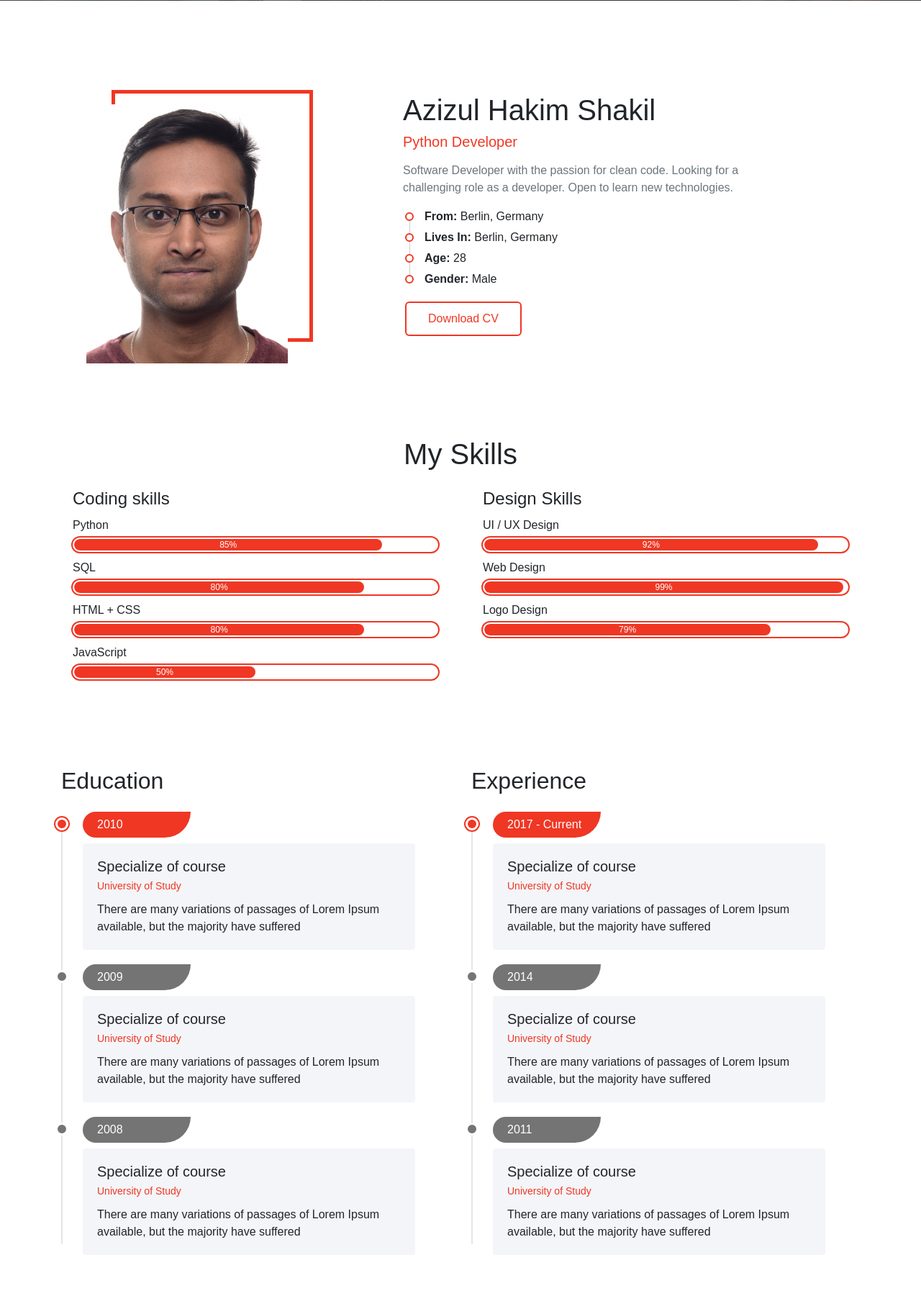
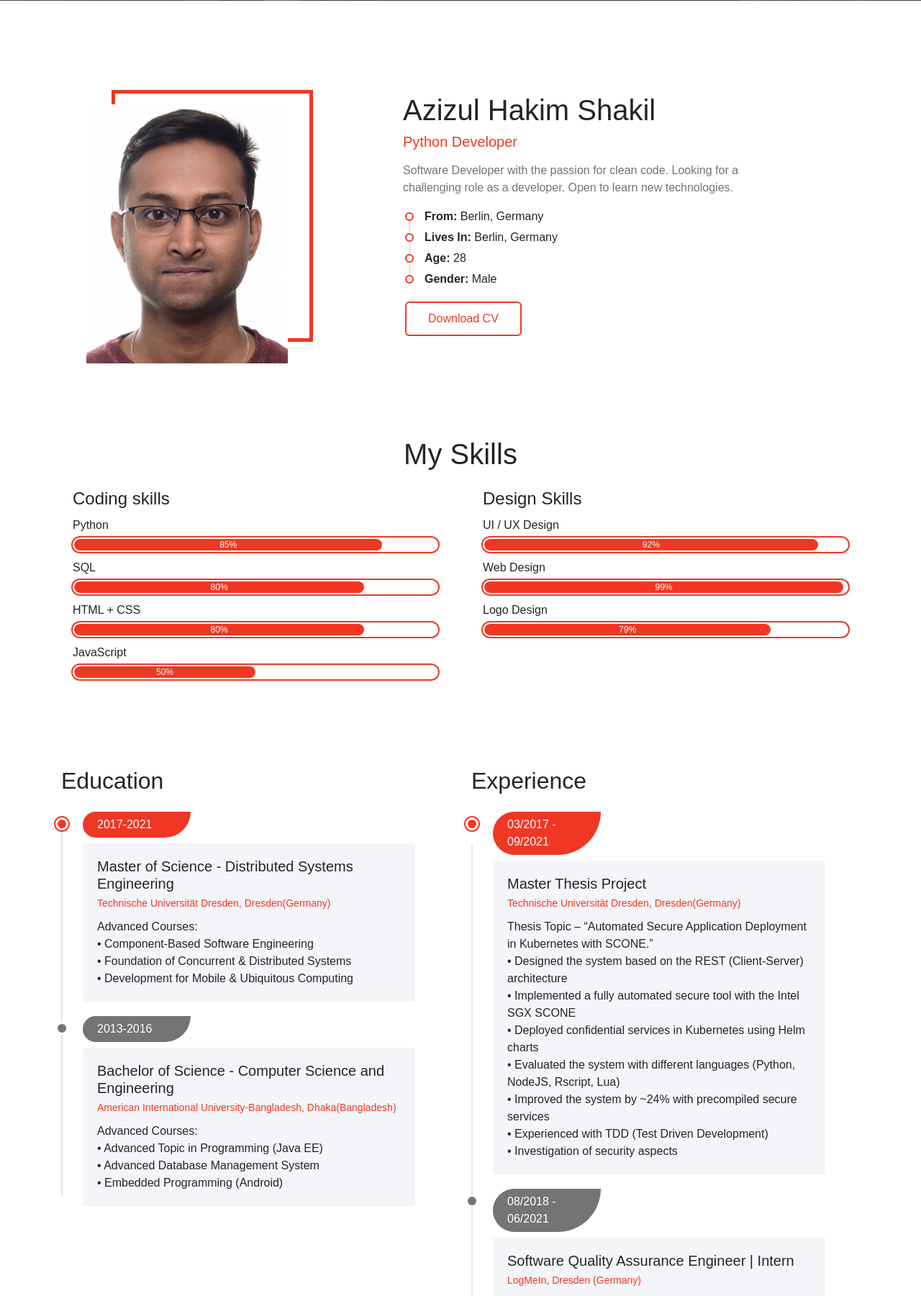
Before and after one commit to shakil18/My-Django-Portfolio, a Django app: page / in a window 1280 px wide. Shown: the part 699-2500 px from the top of the page at 72% size. Run offline with Django 3.2, Linux system fonts and the light colour scheme; some libraries are stand-ins or nearby versions; some web fonts are replaced.

Commit message:
Update Index page

```diff
--- a/Portfolio/website/templates/index.html
+++ b/Portfolio/website/templates/index.html
@@ -75,7 +75,7 @@
     </div> <!-- End Navbar -->
     <!-- Caption header -->
     <div class="caption-header text-center wow zoomInDown">
-      <h5 class="fw-normal">Welcome</h5>
+      <h5 class="fw-normal">Welcome <b class="fg-theme">{{client_ip}}</b> 😉</h5>
       <h1 class="fw-light mb-4">I'm <b class="fg-theme">Azizul Hakim</b> Shakil </h1>
       <div class="badge">Python Developer</div>
     </div> <!-- End Caption header -->
@@ -167,56 +167,103 @@
           <h2 class="fw-normal">Education</h2>
           <ul class="timeline mt-4 pr-md-5">
             <li>
-              <div class="title">2010</div>
+              <div class="title">2017-2021</div>
               <div class="details">
-                <h5>Specialize of course</h5>
-                <small class="fg-theme">University of Study</small>
-                <p>There are many variations of passages of Lorem Ipsum available, but the majority have suffered</p>
+                <h5>Master of Science - Distributed Systems Engineering</h5>
+                <small class="fg-theme">Technische Universität Dresden, Dresden(Germany)</small>
+                <p>
+                  Advanced Courses: <br />
+                    • Component-Based Software Engineering <br />
+                    • Foundation of Concurrent & Distributed Systems <br />
+                    • Development for Mobile & Ubiquitous Computing <br />
+                </p>
               </div>
             </li>
             <li>
-              <div class="title">2009</div>
+              <div class="title">2013-2016</div>
               <div class="details">
-                <h5>Specialize of course</h5>
-                <small class="fg-theme">University of Study</small>
-                <p>There are many variations of passages of Lorem Ipsum available, but the majority have suffered</p>
-              </div>
+                <h5>Bachelor of Science - Computer Science and Engineering</h5>
+                <small class="fg-theme">American International University-Bangladesh, Dhaka(Bangladesh)</small>
+                <p>
+                  Advanced Courses: <br />
+                    • Advanced Topic in Programming (Java EE) <br />
+                    • Advanced Database Management System <br />
+                    • Embedded Programming (Android) <br />
+              </p>
+            </div>
             </li>
-            <li>
+            <!-- <li>
               <div class="title">2008</div>
               <div class="details">
                 <h5>Specialize of course</h5>
                 <small class="fg-theme">University of Study</small>
                 <p>There are many variations of passages of Lorem Ipsum available, but the majority have suffered</p>
               </div>
-            </li>
+            </li> -->
           </ul>
         </div>
         <div class="col-md-6 wow fadeInRight" data-wow-delay="200ms">
           <h2 class="fw-normal">Experience</h2>
           <ul class="timeline mt-4 pr-md-5">
             <li>
-              <div class="title">2017 - Current</div>
+              <div class="title">03/2017 - 09/2021</div>
               <div class="details">
-                <h5>Specialize of course</h5>
-                <small class="fg-theme">University of Study</small>
-                <p>There are many variations of passages of Lorem Ipsum available, but the majority have suffered</p>
+                <h5>Master Thesis Project</h5>
+                <small class="fg-theme">Technische Universität Dresden, Dresden(Germany)</small>
+                <p>
+                  Thesis Topic – “Automated Secure Application Deployment in Kubernetes with SCONE.” <br />
+
+                  • Designed the system based on the REST (Client-Server) architecture <br />
+                  • Implemented a fully automated secure tool with the Intel SGX SCONE <br />
+                  • Deployed confidential services in Kubernetes using Helm charts <br />
+                  • Evaluated the system with different languages (Python, NodeJS, Rscript, Lua) <br />
+                  • Improved the system by ~24% with precompiled secure services <br />
+                  • Experienced with TDD (Test Driven Development) <br />
+                  • Investigation of security aspects <br />
+                </p>
               </div>
             </li>
             <li>
-              <div class="title">2014</div>
+              <div class="title">08/2018 - 06/2021</div>
               <div class="details">
-                <h5>Specialize of course</h5>
-                <small class="fg-theme">University of Study</small>
-                <p>There are many variations of passages of Lorem Ipsum available, but the majority have suffered</p>
+                <h5>Software Quality Assurance Engineer | Intern</h5>
+                <small class="fg-theme">LogMeIn, Dresden (Germany)</small>
+                <p>
+                  • Deploying HW/SW integrated test automation system for competitive analysis of audio & video conference engine (GoToMeeting) <br />
+                  • Creating test plans and organizing group tests to ensure product quality <br />
+                  • Building test systems to recreate customer’s audio & video issues <br />
+                  • Analyzing Audio Issue Reports (AIR) from telemetry data <br />
+                  • Generating reports by analyzing customer’s logs using Splunk <br />
+                  • Identify, document and track quality issues and defects <br />
+                  • Worked together in Agile Scrum-based Quality Assurance team <br />
+                </p>
               </div>
             </li>
             <li>
-              <div class="title">2011</div>
+              <div class="title">10/2019 - 03/2020</div>
               <div class="details">
-                <h5>Specialize of course</h5>
-                <small class="fg-theme">University of Study</small>
-                <p>There are many variations of passages of Lorem Ipsum available, but the majority have suffered</p>
+                <h5>Junior Software Engineer (Python) | Intern</h5>
+                <small class="fg-theme">LogMeIn, Dresden (Germany)</small>
+                <p>
+                  • Analyzed and profiled the system (Black CAT) performance <br />
+                  • Developed data structures and modules based on the REST (Client-Server) architecture <br />
+                  • Implemented parallel programming to achieve faster processing <br />
+                  • Improved speed-up of the system ~22% <br />
+                  • Experienced with pair-programming, worked together in Agile Scrum-based team <br />
+                  • Highly maintained the TDD (Test Driven Development) approach <br />
+                </p>
+              </div>
+            </li>
+            <li>
+              <div class="title">10/2019 - 03/2020</div>
+              <div class="details">
+                <h5>Junior Software Engineer (Java) | Intern</h5>
+                <small class="fg-theme">ICT Alliance, Dhaka (Bangladesh)</small>
+                <p>
+                  • Implemented necessary modules to locate the nearest ATM branches
+                  • Optimized the searching algorithm based on the GPS location
+                  • Working closely with other developers, and UX designers
+                </p>
               </div>
             </li>
           </ul>
@@ -224,7 +271,7 @@
       </div>
     </div>
   </div>
-
+<!--
   <div class="vg-page page-service">
     <div class="container">
       <div class="text-center wow fadeInUp">
@@ -278,8 +325,30 @@
         </div>
       </div>
     </div>
-  </div>
-
+  </div> -->
+  <!-- <div class="vg-page page-funfact" style="background-image: url({% static 'img/bg_banner.jpg' %}' %});">
+    <div class="container">
+      <div class="row section-counter">
+        <div class="col-md-6 col-lg-3 py-4 wow fadeIn">
+          <h1 class="number" data-number="768">768</h1>
+          <span>Clients</span>
+        </div>
+        <div class="col-md-6 col-lg-3 py-4 wow fadeIn">
+          <h1 class="number" data-number="230">230</h1>
+          <span>Project Compleate</span>
+        </div>
+        <div class="col-md-6 col-lg-3 py-4 wow fadeIn">
+          <h1 class="number" data-number="97">97</h1>
+          <span>Project Ongoing</span>
+        </div>
+        <div class="col-md-6 col-lg-3 py-4 wow fadeIn">
+          <h1 class="number" data-number="699">699</h1>
+          <span>Client Satisfaction</span>
+        </div>
+      </div>
+    </div>
+  </div> -->
+<!--
   <div class="vg-page page-funfact" style="background-image: url({% static 'img/bg_banner.jpg' %}' %});">
     <div class="container">
       <div class="row section-counter">
@@ -301,10 +370,10 @@
         </div>
       </div>
     </div>
-  </div>
+  </div> -->
 
   <!-- Portfolio page -->
-  <div class="vg-page page-portfolio" id="portfolio">
+  <!-- <div class="vg-page page-portfolio" id="portfolio">
     <div class="container">
       <div class="text-center wow fadeInUp">
         <div class="badge badge-subhead">Portfolio</div>
@@ -375,15 +444,17 @@
             </div>
           </div>
         </div>
-      </div> <!-- End gridder -->
-      <div class="text-center wow fadeInUp">
+      </div> -->
+      <!-- End gridder -->
+      <!-- <div class="text-center wow fadeInUp">
         <a href="javascript:void(0)" class="btn btn-theme">Load More</a>
       </div>
     </div>
-  </div> <!-- End Portfolio page -->
+  </div>  -->
+  <!-- End Portfolio page -->
 
   <!-- Testimonial -->
-  <div class="vg-page page-testimonial">
+  <!-- <div class="vg-page page-testimonial">
     <div class="container">
       <h1 class="text-center fw-normal wow fadeInUp">What Clients are Saying</h1>
       <div class="row justify-content-center mt-5 wow fadeInUp">
@@ -439,10 +510,10 @@
         </div>
       </div>
     </div>
-  </div> <!-- End testimonial -->
+  </div> End testimonial -->
 
   <!-- Client -->
-  <div class="vg-page page-client">
+  <!-- <div class="vg-page page-client">
     <div class="container">
       <div class="row">
         <div class="col-md-6 col-lg-4 col-xl-3 item">
@@ -489,10 +560,10 @@
         </div>
       </div>
     </div>
-  </div> <!-- End client -->
+  </div> End client -->
 
   <!-- Blog -->
-  <div class="vg-page page-blog" id="blog">
+  <!-- <div class="vg-page page-blog" id="blog">
     <div class="container">
       <div class="text-center">
         <div class="badge badge-subhead wow fadeInUp">Blog</div>
@@ -540,7 +611,7 @@
         </div>
       </div>
     </div>
-  </div> <!-- End blog -->
+  </div> End blog -->
 
   <!-- Contact -->
   <div class="vg-page page-contact" id="contact">
--- a/Portfolio/website/views.py
+++ b/Portfolio/website/views.py
@@ -1,5 +1,20 @@
 from django.http import request
 from django.shortcuts import render
 
+
+# get client-ip
+def get_client_ip(func):
+    def wrapper(request):
+        x_forwarded_for = request.META.get('HTTP_X_FORWARDED_FOR')
+        if x_forwarded_for:
+            ip = x_forwarded_for.split(',')[-1].strip()
+        else:
+            ip = request.META.get('REMOTE_ADDR')
+        context = {"client_ip":ip}
+        return render(request, 'index.html', context)
+    return wrapper
+
+
+@get_client_ip
 def index(request):
     return render(request, 'index.html')
```
